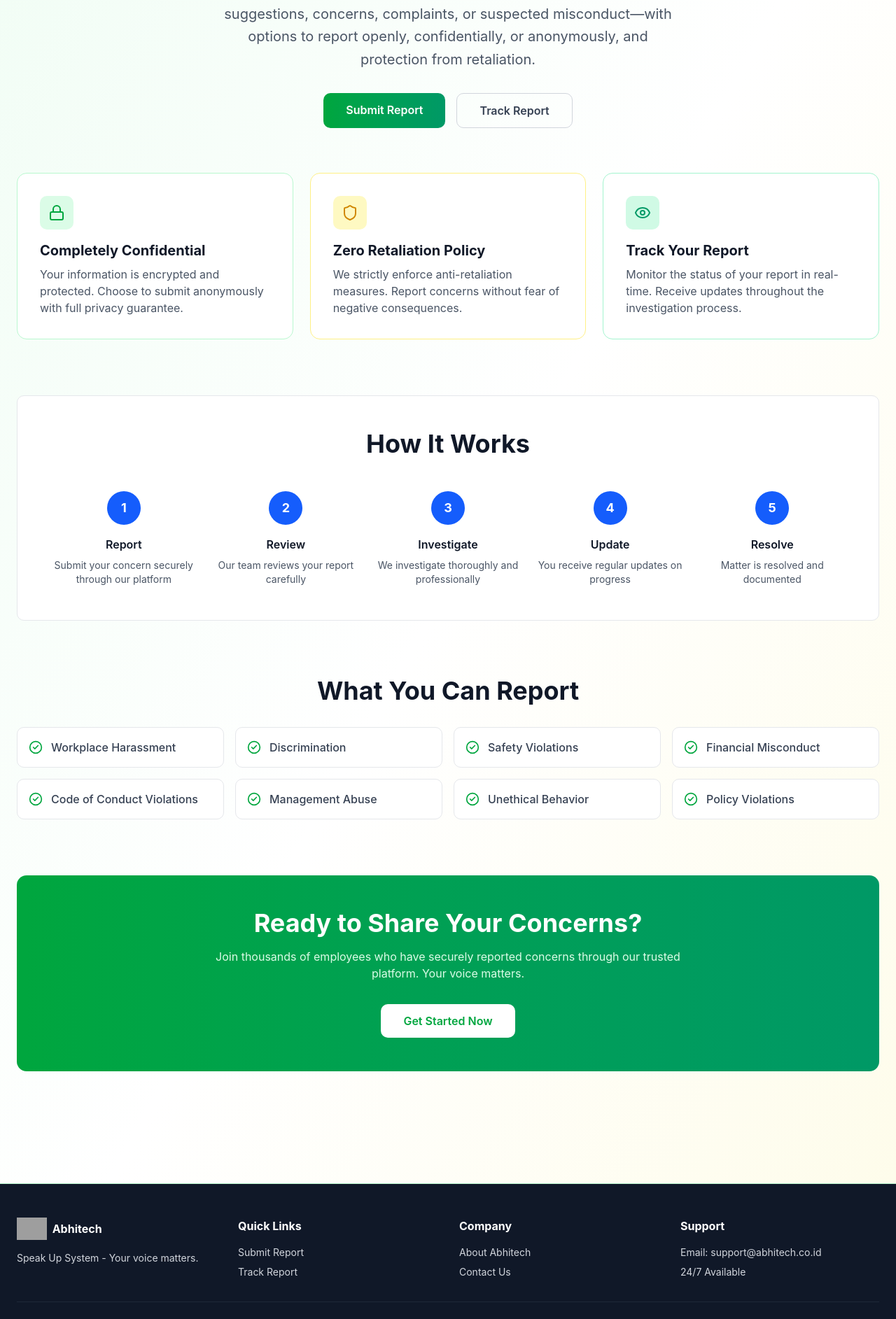
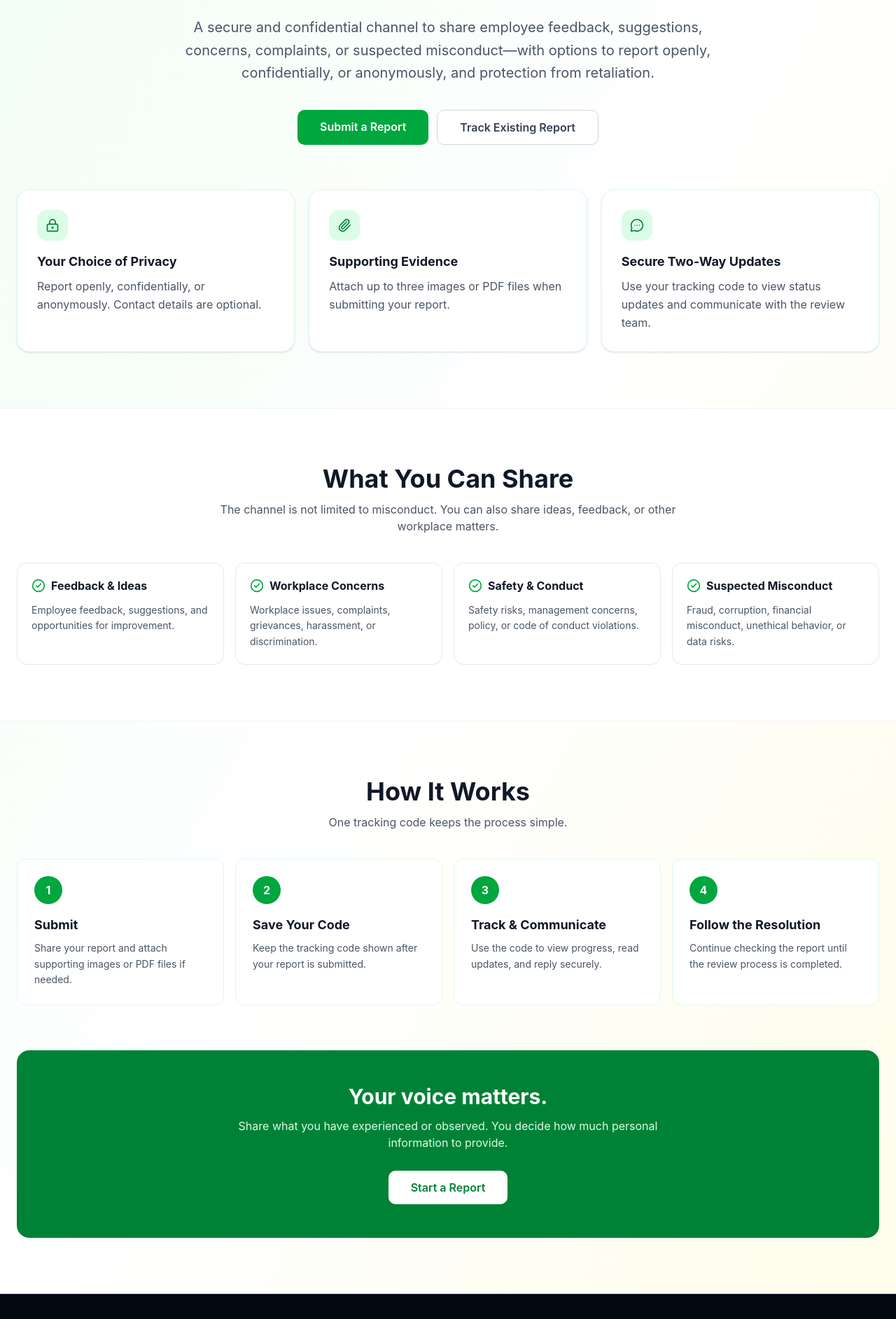
Before and after one commit to hc-mase-app/ABI-WBS, a Next.js app: page / in a window 1280 px wide. Shown: the part 285-2170 px from the top of the page at 70% size. Built offline with nearby package versions, Linux system fonts and the light colour scheme; grey boxes are pictures that could not be loaded.

Commit message:
update page.tsx

```diff
--- a/app/page.tsx
+++ b/app/page.tsx
@@ -1,19 +1,67 @@
 import Link from 'next/link'
 import Image from 'next/image'
-import { Shield, Lock, CheckCircle2, Eye, Settings } from 'lucide-react'
+import {
+  CheckCircle2,
+  LockKeyhole,
+  MessageCircleMore,
+  Paperclip,
+  Settings,
+} from 'lucide-react'
 
 export const metadata = {
-  title: 'Speak Up - Abhitech Whistleblowing System',
-  description: 'Anonymous, secure, and protected whistleblowing platform by Abhitech',
+  title: 'Speak Up - Abhitech Employee Feedback & Reporting System',
+  description:
+    'A secure and confidential channel for Abhitech employees to share feedback, suggestions, concerns, complaints, or suspected misconduct.',
 }
+
+const reportCategories = [
+  {
+    title: 'Feedback & Ideas',
+    description: 'Employee feedback, suggestions, and opportunities for improvement.',
+  },
+  {
+    title: 'Workplace Concerns',
+    description: 'Workplace issues, complaints, grievances, harassment, or discrimination.',
+  },
+  {
+    title: 'Safety & Conduct',
+    description: 'Safety risks, management concerns, policy, or code of conduct violations.',
+  },
+  {
+    title: 'Suspected Misconduct',
+    description: 'Fraud, corruption, financial misconduct, unethical behavior, or data risks.',
+  },
+]
+
+const processSteps = [
+  {
+    number: '1',
+    title: 'Submit',
+    description: 'Share your report and attach supporting images or PDF files if needed.',
+  },
+  {
+    number: '2',
+    title: 'Save Your Code',
+    description: 'Keep the tracking code shown after your report is submitted.',
+  },
+  {
+    number: '3',
+    title: 'Track & Communicate',
+    description: 'Use the code to view progress, read updates, and reply securely.',
+  },
+  {
+    number: '4',
+    title: 'Follow the Resolution',
+    description: 'Continue checking the report until the review process is completed.',
+  },
+]
 
 export default function HomePage() {
   return (
-    <div className="min-h-screen bg-gradient-to-br from-green-50 via-white to-yellow-50">
-      {/* Navigation */}
-      <nav className="border-b border-green-200 bg-white/80 backdrop-blur-sm sticky top-0 z-50">
-        <div className="max-w-7xl mx-auto px-4 sm:px-6 py-4 flex items-center justify-between">
-          <div className="flex items-center gap-2 sm:gap-3">
+    <div className="min-h-screen bg-gradient-to-br from-green-50 via-white to-yellow-50 text-gray-900">
+      <nav className="sticky top-0 z-50 border-b border-green-100 bg-white/90 backdrop-blur-sm">
+        <div className="mx-auto flex max-w-7xl items-center justify-between px-4 py-3 sm:px-6 sm:py-4">
+          <Link href="/" className="flex items-center gap-2.5" aria-label="Abhitech Speak Up home">
             <Image
               src="https://hebbkx1anhila5yf.public.blob.vercel-storage.com/Logo-Abhitech-WKYuLp4lUYbxjEWZoDP9cQw60WckgV.webp"
               alt="Abhitech Logo"
@@ -22,171 +70,184 @@ export default function HomePage() {
               className="h-8 w-auto sm:h-10"
             />
             <div className="hidden sm:block">
-              <span className="text-lg sm:text-xl font-bold text-green-900">Abhitech</span>
+              <span className="text-lg font-bold text-green-900">Abhitech</span>
               <p className="text-xs text-green-600">Speak Up</p>
             </div>
-          </div>
+          </Link>
 
           <div className="flex items-center gap-2 sm:gap-4">
-            <Link href="/track" className="text-gray-700 hover:text-green-700 font-semibold text-sm sm:text-base transition">
+            <Link
+              href="/track"
+              className="text-sm font-semibold text-gray-700 transition hover:text-green-700 sm:text-base"
+            >
               Track Report
             </Link>
-            <Link href="/admin/login" className="p-2 hover:bg-gray-100 rounded-lg transition text-gray-700" title="Admin Panel">
-              <Settings className="w-5 h-5" />
+            <Link
+              href="/admin/login"
+              className="rounded-lg p-2 text-gray-500 transition hover:bg-gray-100 hover:text-gray-800"
+              title="Admin Login"
+              aria-label="Admin Login"
+            >
+              <Settings className="h-5 w-5" />
             </Link>
-            <Link href="/submit" className="bg-gradient-to-r from-green-600 to-emerald-600 hover:from-green-700 hover:to-emerald-700 text-white px-4 sm:px-6 py-2 rounded-lg font-semibold transition text-sm sm:text-base">
+            <Link
+              href="/submit"
+              className="rounded-lg bg-green-600 px-4 py-2 text-sm font-semibold text-white transition hover:bg-green-700 sm:px-6 sm:text-base"
+            >
               Submit Report
             </Link>
           </div>
         </div>
       </nav>
 
-      {/* Hero Section */}
-      <section className="max-w-7xl mx-auto px-4 sm:px-6 py-12 sm:py-20">
-        <div className="text-center mb-12 sm:mb-16">
-          <h1 className="text-3xl sm:text-5xl md:text-6xl font-bold text-gray-900 mb-6 leading-tight">
+      <main>
+        <section className="mx-auto max-w-7xl px-4 pb-16 pt-16 sm:px-6 sm:pb-20 sm:pt-24">
+          <div className="mx-auto max-w-4xl text-center">
+            <p className="mb-4 text-sm font-bold uppercase tracking-[0.2em] text-green-700">
+              Employee Feedback & Reporting Channel
+            </p>
+            <h1 className="mb-6 text-4xl font-bold leading-tight text-gray-950 sm:text-5xl md:text-6xl">
               Speak Up, Be Heard, Stay Safe
             </h1>
-          <p className="text-base sm:text-lg md:text-xl text-gray-600 mb-8 max-w-2xl mx-auto leading-relaxed">
-            A secure and confidential channel to share employee feedback, suggestions, concerns, complaints, or suspected misconduct—with options to report openly, confidentially, or anonymously, and protection from retaliation.
+            <p className="mx-auto mb-9 max-w-3xl text-base leading-relaxed text-gray-600 sm:text-lg md:text-xl">
+              A secure and confidential channel to share employee feedback, suggestions,
+              concerns, complaints, or suspected misconduct—with options to report openly,
+              confidentially, or anonymously, and protection from retaliation.
             </p>
-          <div className="flex flex-col sm:flex-row gap-4 justify-center">
-            <Link href="/submit" className="bg-gradient-to-r from-green-600 to-emerald-600 hover:from-green-700 hover:to-emerald-700 text-white px-6 sm:px-8 py-3 rounded-lg font-semibold transition text-center text-sm sm:text-base">
-              Submit Report
+            <div className="flex flex-col justify-center gap-3 sm:flex-row">
+              <Link
+                href="/submit"
+                className="rounded-lg bg-green-600 px-8 py-3 font-semibold text-white transition hover:bg-green-700"
+              >
+                Submit a Report
               </Link>
-            <Link href="/track" className="border border-gray-300 text-gray-700 hover:border-green-400 hover:text-green-700 px-6 sm:px-8 py-3 rounded-lg font-semibold transition text-center text-sm sm:text-base">
-              Track Report
+              <Link
+                href="/track"
+                className="rounded-lg border border-gray-300 bg-white px-8 py-3 font-semibold text-gray-700 transition hover:border-green-500 hover:text-green-700"
+              >
+                Track Existing Report
               </Link>
             </div>
           </div>
 
-        {/* Feature Cards */}
-        <div className="grid grid-cols-1 md:grid-cols-3 gap-6 mb-20">
-          <div className="bg-white rounded-xl border border-green-200 p-6 sm:p-8 hover:shadow-lg transition">
-            <div className="w-12 h-12 rounded-lg bg-green-100 flex items-center justify-center mb-4">
-              <Lock className="w-6 h-6 text-green-600" />
+          <div className="mt-16 grid grid-cols-1 gap-5 md:grid-cols-3">
+            {[
+              {
+                icon: LockKeyhole,
+                title: 'Your Choice of Privacy',
+                description:
+                  'Report openly, confidentially, or anonymously. Contact details are optional.',
+              },
+              {
+                icon: Paperclip,
+                title: 'Supporting Evidence',
+                description:
+                  'Attach up to three images or PDF files when submitting your report.',
+              },
+              {
+                icon: MessageCircleMore,
+                title: 'Secure Two-Way Updates',
+                description:
+                  'Use your tracking code to view status updates and communicate with the review team.',
+              },
+            ].map(({ icon: Icon, title, description }) => (
+              <article key={title} className="rounded-2xl border border-green-100 bg-white p-6 shadow-sm sm:p-7">
+                <div className="mb-4 flex h-11 w-11 items-center justify-center rounded-xl bg-green-100">
+                  <Icon className="h-5 w-5 text-green-700" />
                 </div>
-            <h3 className="text-lg sm:text-xl font-bold text-gray-900 mb-2">Completely Confidential</h3>
-            <p className="text-gray-600 text-sm sm:text-base">Your information is encrypted and protected. Choose to submit anonymously with full privacy guarantee.</p>
+                <h2 className="mb-2 text-lg font-bold">{title}</h2>
+                <p className="leading-relaxed text-gray-600">{description}</p>
+              </article>
+            ))}
           </div>
+        </section>
 
-          <div className="bg-white rounded-xl border border-yellow-200 p-6 sm:p-8 hover:shadow-lg transition">
-            <div className="w-12 h-12 rounded-lg bg-yellow-100 flex items-center justify-center mb-4">
-              <Shield className="w-6 h-6 text-yellow-600" />
+        <section className="border-y border-gray-100 bg-white py-16 sm:py-20">
+          <div className="mx-auto max-w-7xl px-4 sm:px-6">
+            <div className="mb-10 text-center">
+              <h2 className="text-3xl font-bold sm:text-4xl">What You Can Share</h2>
+              <p className="mx-auto mt-3 max-w-2xl text-gray-600">
+                The channel is not limited to misconduct. You can also share ideas, feedback,
+                or other workplace matters.
+              </p>
             </div>
-            <h3 className="text-lg sm:text-xl font-bold text-gray-900 mb-2">Zero Retaliation Policy</h3>
-            <p className="text-gray-600 text-sm sm:text-base">We strictly enforce anti-retaliation measures. Report concerns without fear of negative consequences.</p>
+            <div className="grid grid-cols-1 gap-4 sm:grid-cols-2 lg:grid-cols-4">
+              {reportCategories.map((category) => (
+                <article key={category.title} className="rounded-xl border border-gray-200 p-5">
+                  <div className="mb-3 flex items-center gap-2">
+                    <CheckCircle2 className="h-5 w-5 shrink-0 text-green-600" />
+                    <h3 className="font-bold">{category.title}</h3>
                   </div>
-
-          <div className="bg-white rounded-xl border border-emerald-200 p-6 sm:p-8 hover:shadow-lg transition">
-            <div className="w-12 h-12 rounded-lg bg-emerald-100 flex items-center justify-center mb-4">
-              <Eye className="w-6 h-6 text-emerald-600" />
-            </div>
-            <h3 className="text-lg sm:text-xl font-bold text-gray-900 mb-2">Track Your Report</h3>
-            <p className="text-gray-600 text-sm sm:text-base">Monitor the status of your report in real-time. Receive updates throughout the investigation process.</p>
-          </div>
-        </div>
-
-        {/* How It Works */}
-        <div id="how-it-works" className="bg-white rounded-lg border border-gray-200 p-12 mb-20">
-          <h2 className="text-4xl font-bold text-gray-900 mb-12 text-center">How It Works</h2>
-          <div className="grid grid-cols-1 md:grid-cols-5 gap-6">
-            {[
-              { num: '1', title: 'Report', desc: 'Submit your concern securely through our platform' },
-              { num: '2', title: 'Review', desc: 'Our team reviews your report carefully' },
-              { num: '3', title: 'Investigate', desc: 'We investigate thoroughly and professionally' },
-              { num: '4', title: 'Update', desc: 'You receive regular updates on progress' },
-              { num: '5', title: 'Resolve', desc: 'Matter is resolved and documented' },
-            ].map((step) => (
-              <div key={step.num} className="text-center">
-                <div className="w-12 h-12 rounded-full bg-blue-600 text-white font-bold flex items-center justify-center mx-auto mb-4 text-lg">
-                  {step.num}
-                </div>
-                <h3 className="font-semibold text-gray-900 mb-2">{step.title}</h3>
-                <p className="text-sm text-gray-600">{step.desc}</p>
-              </div>
+                  <p className="text-sm leading-relaxed text-gray-600">{category.description}</p>
+                </article>
               ))}
             </div>
           </div>
+        </section>
 
-        {/* Report Categories */}
-        <div className="mb-20">
-          <h2 className="text-4xl font-bold text-gray-900 mb-8 text-center">What You Can Report</h2>
-          <div className="grid grid-cols-1 md:grid-cols-2 lg:grid-cols-4 gap-4">
-            {[
-              'Workplace Harassment',
-              'Discrimination',
-              'Safety Violations',
-              'Financial Misconduct',
-              'Code of Conduct Violations',
-              'Management Abuse',
-              'Unethical Behavior',
-              'Policy Violations',
-            ].map((category) => (
-              <div key={category} className="bg-white rounded-lg border border-gray-200 p-4 flex items-center gap-3 hover:shadow-md transition">
-                <CheckCircle2 className="w-5 h-5 text-green-600 flex-shrink-0" />
-                <span className="text-gray-700 font-medium">{category}</span>
+        <section className="mx-auto max-w-7xl px-4 py-16 sm:px-6 sm:py-20">
+          <div className="mb-10 text-center">
+            <h2 className="text-3xl font-bold sm:text-4xl">How It Works</h2>
+            <p className="mt-3 text-gray-600">One tracking code keeps the process simple.</p>
           </div>
+          <div className="grid grid-cols-1 gap-4 md:grid-cols-4">
+            {processSteps.map((step) => (
+              <article key={step.number} className="rounded-xl border border-green-100 bg-white p-6">
+                <div className="mb-4 flex h-10 w-10 items-center justify-center rounded-full bg-green-600 font-bold text-white">
+                  {step.number}
+                </div>
+                <h3 className="mb-2 text-lg font-bold">{step.title}</h3>
+                <p className="text-sm leading-relaxed text-gray-600">{step.description}</p>
+              </article>
             ))}
           </div>
-        </div>
 
-        {/* CTA Section */}
-        <div className="bg-gradient-to-r from-green-600 to-emerald-600 rounded-xl p-8 sm:p-12 text-center">
-          <h2 className="text-2xl sm:text-3xl md:text-4xl font-bold text-white mb-4">Ready to Share Your Concerns?</h2>
-          <p className="text-green-100 mb-8 max-w-2xl mx-auto text-sm sm:text-base">
-            Join thousands of employees who have securely reported concerns through our trusted platform. Your voice matters.
+          <div className="mt-16 rounded-2xl bg-green-700 px-6 py-10 text-center text-white sm:px-12 sm:py-12">
+            <h2 className="text-2xl font-bold sm:text-3xl">Your voice matters.</h2>
+            <p className="mx-auto mb-7 mt-3 max-w-2xl text-green-100">
+              Share what you have experienced or observed. You decide how much personal
+              information to provide.
             </p>
-          <Link href="/submit" className="inline-block bg-white hover:bg-gray-100 text-green-600 px-8 py-3 rounded-lg font-semibold transition text-sm sm:text-base">
-            Get Started Now
+            <Link
+              href="/submit"
+              className="inline-block rounded-lg bg-white px-8 py-3 font-semibold text-green-700 transition hover:bg-green-50"
+            >
+              Start a Report
             </Link>
           </div>
         </section>
+      </main>
 
-      {/* Footer */}
-      <footer className="border-t border-green-200 bg-gray-900 text-gray-300 mt-20">
-        <div className="max-w-7xl mx-auto px-4 sm:px-6 py-12">
-          <div className="grid grid-cols-1 sm:grid-cols-2 md:grid-cols-4 gap-6 sm:gap-8 mb-8">
-            <div>
-              <div className="flex items-center gap-2 mb-4">
+      <footer className="border-t border-gray-800 bg-gray-950 text-gray-300">
+        <div className="mx-auto flex max-w-7xl flex-col gap-6 px-4 py-8 sm:px-6 md:flex-row md:items-center md:justify-between">
+          <div className="flex items-center gap-3">
             <Image
               src="https://hebbkx1anhila5yf.public.blob.vercel-storage.com/Logo-Abhitech-WKYuLp4lUYbxjEWZoDP9cQw60WckgV.webp"
               alt="Abhitech"
-                  width={30}
-                  height={30}
-                  className="h-8 w-auto"
+              width={36}
+              height={36}
+              className="h-9 w-auto"
             />
-                <span className="font-bold text-white text-sm sm:text-base">Abhitech</span>
-              </div>
-              <p className="text-xs sm:text-sm">Speak Up System - Your voice matters.</p>
-            </div>
             <div>
-              <h4 className="font-bold text-white mb-4 text-sm sm:text-base">Quick Links</h4>
-              <ul className="space-y-2 text-xs sm:text-sm">
-                <li><Link href="/submit" className="hover:text-green-400 transition">Submit Report</Link></li>
-                <li><Link href="/track" className="hover:text-green-400 transition">Track Report</Link></li>
-              </ul>
-            </div>
-            <div>
-              <h4 className="font-bold text-white mb-4 text-sm sm:text-base">Company</h4>
-              <ul className="space-y-2 text-xs sm:text-sm">
-                <li><a href="https://www.abhitech.co.id" className="hover:text-green-400 transition">About Abhitech</a></li>
-                <li><Link href="/" className="hover:text-green-400 transition">Contact Us</Link></li>
-              </ul>
-            </div>
-            <div>
-              <h4 className="font-bold text-white mb-4 text-sm sm:text-base">Support</h4>
-              <ul className="space-y-2 text-xs sm:text-sm">
-                <li>Email: support@abhitech.co.id</li>
-                <li>24/7 Available</li>
-              </ul>
+              <p className="font-bold text-white">Abhitech Speak Up</p>
+              <p className="text-sm text-gray-400">Secure employee feedback and reporting.</p>
             </div>
           </div>
-          <div className="border-t border-gray-800 pt-8">
-            <p className="text-center text-xs sm:text-sm text-gray-400">
-              © 2026 Abhitech. All Rights Reserved. Speak Up, Be Heard, Stay Safe.
-            </p>
+          <div className="flex flex-wrap gap-x-6 gap-y-2 text-sm">
+            <Link href="/submit" className="transition hover:text-green-400">Submit Report</Link>
+            <Link href="/track" className="transition hover:text-green-400">Track Report</Link>
+            <a
+              href="https://www.abhitech.co.id"
+              target="_blank"
+              rel="noreferrer"
+              className="transition hover:text-green-400"
+            >
+              About Abhitech
+            </a>
           </div>
+        </div>
+        <div className="border-t border-gray-800 px-4 py-4 text-center text-xs text-gray-500">
+          © 2026 Abhitech. All rights reserved.
         </div>
       </footer>
     </div>
```
Lines whose indentation alone changed are shown as unchanged.
